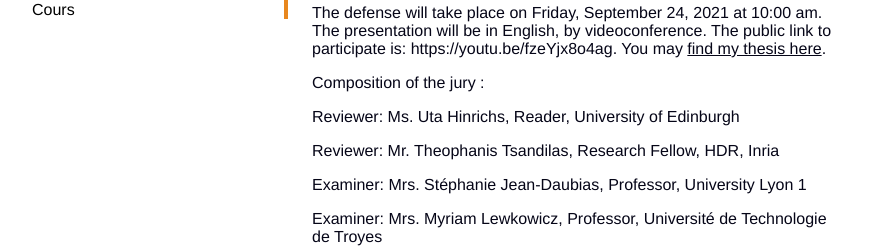
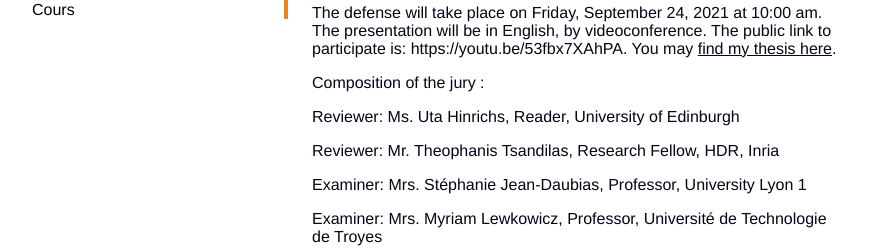
Before and after one commit to Karalix/Karalix.github.io, a Jekyll site: the page built from _notes/defence.md, in a window 1280 px wide. Shown: the part 523-771 px from the top of the page, without its empty margins (72-945 px from the left). Built offline with Jekyll 4.4.1, drawn with Linux system fonts in a browser that asks for light colours; some web fonts are replaced.

Commit message:
Update defence.md

```diff
--- a/_notes/defence.md
+++ b/_notes/defence.md
@@ -4,9 +4,9 @@ layout: article
 date: "20/09/2021"
 ---
 
-<iframe width="560" height="315" src="https://www.youtube.com/embed/fzeYjx8o4ag" title="YouTube video player" frameborder="0" allow="accelerometer; autoplay; clipboard-write; encrypted-media; gyroscope; picture-in-picture" allowfullscreen></iframe>
+<iframe width="560" height="315" src="https://youtu.be/53fbx7XAhPA" title="YouTube video player" frameborder="0" allow="accelerometer; autoplay; clipboard-write; encrypted-media; gyroscope; picture-in-picture" allowfullscreen></iframe>
 
-The defense will take place on Friday, September 24, 2021 at 10:00 am. The presentation will be in English, by videoconference. The public link to participate is: https://youtu.be/fzeYjx8o4ag. You may [find my thesis here](https://www.krlx.fr/files/AD_thesis_final.pdf).
+The defense will take place on Friday, September 24, 2021 at 10:00 am. The presentation will be in English, by videoconference. The public link to participate is: https://youtu.be/53fbx7XAhPA. You may [find my thesis here](https://www.krlx.fr/files/AD_thesis_final.pdf).
 
 Composition of the jury :
 
```
